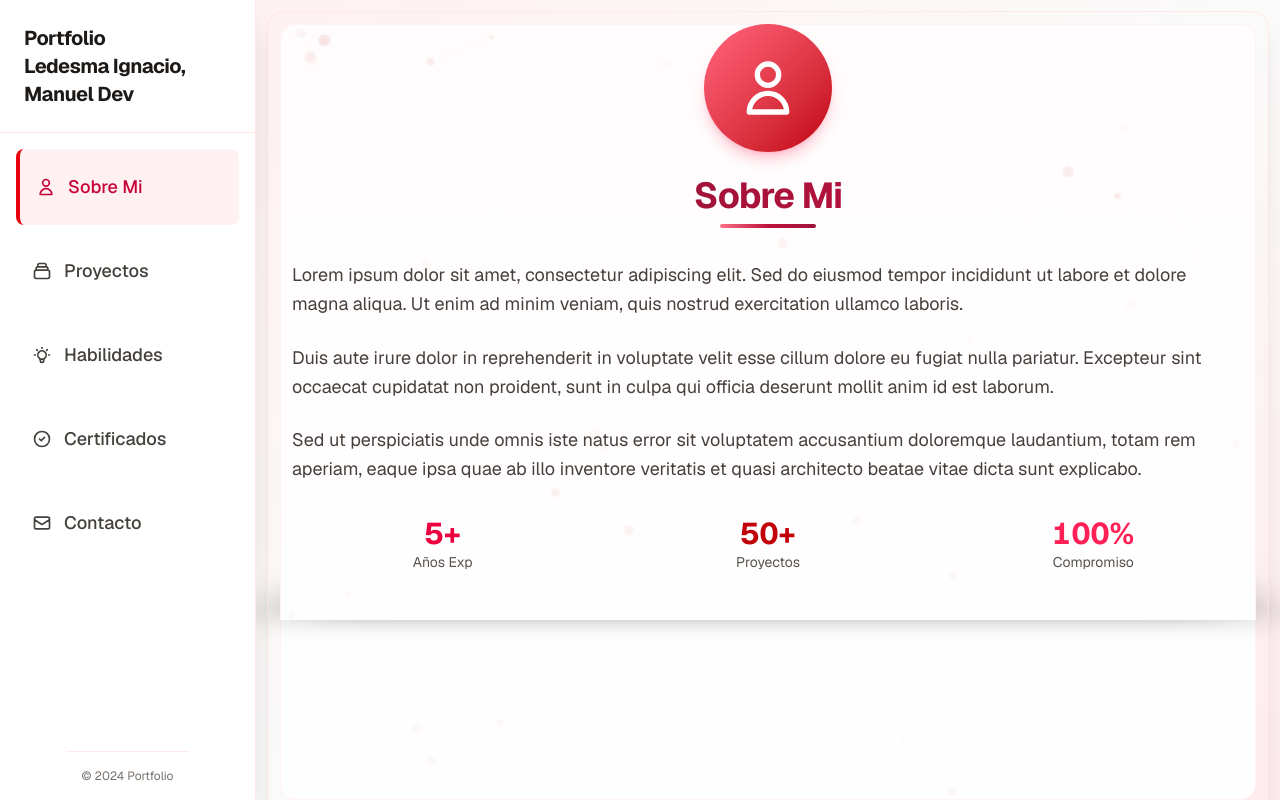
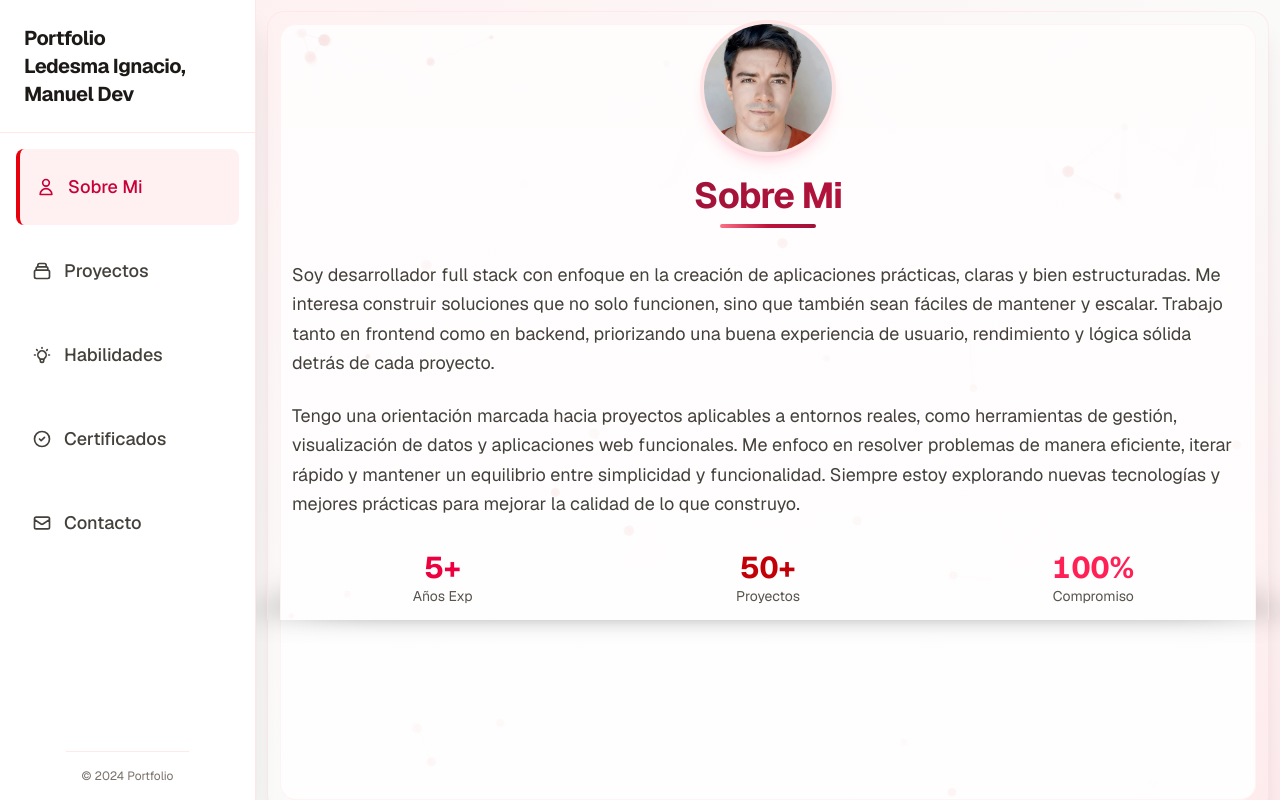
Before and after one commit to NachoLedesma33/Porfolio-Ledesma-Ignacio-Dev, a Next.js app: page / in a window 1280 px wide. Built offline with nearby package versions, Linux system fonts and the light colour scheme; grey boxes are pictures that could not be loaded.

Commit message:
Add new text in about section

```diff
--- a/app/sections/About.tsx
+++ b/app/sections/About.tsx
@@ -3,6 +3,7 @@
 import { useRef } from "react";
 import SectionVenomBackdrop from "@/app/components/SectionVenomBackdrop";
 import { useMouseDragScroll } from "@/app/hooks/useMouseDragScroll";
+import Image from "next/image";
 
 export default function About() {
   const scrollRef = useRef<HTMLDivElement>(null);
@@ -17,10 +18,14 @@ export default function About() {
       <div className="w-full max-w-6xl mx-auto text-center px-1 sm:px-2 lg:px-3 flex-1 flex flex-col">
         {/* Profile Section */}
         <div className="mb-4 sm:mb-6 lg:mb-8">
-          <div className="w-32 h-32 mx-auto mb-6 bg-linear-to-br from-rose-400 to-red-700 rounded-full flex items-center justify-center shadow-lg shadow-rose-500/25">
-            <svg className="w-16 h-16 text-white" fill="none" stroke="currentColor" viewBox="0 0 24 24">
-              <path strokeLinecap="round" strokeLinejoin="round" strokeWidth={2} d="M16 7a4 4 0 11-8 0 4 4 0 018 0zM12 14a7 7 0 00-7 7h14a7 7 0 00-7-7z" />
-            </svg>
+          <div className="relative w-32 h-32 mx-auto mb-6 rounded-full shadow-lg shadow-rose-500/25 overflow-hidden ring-4 ring-rose-100 dark:ring-rose-900/40">
+            <Image
+              src="/portfolio_placeholder.jpg"
+              alt="Foto de perfil"
+              fill
+              className="object-cover"
+              priority
+            />
           </div>
           <h1 className="section-heading text-4xl font-bold tracking-tight mb-2">
             Sobre Mi
@@ -31,15 +36,11 @@ export default function About() {
         {/* Content */}
         <div className="space-y-4 sm:space-y-6 text-left flex-1">
           <p className="text-lg text-stone-700 dark:text-stone-200 leading-relaxed">
-            Lorem ipsum dolor sit amet, consectetur adipiscing elit. Sed do eiusmod tempor incididunt ut labore et dolore magna aliqua. Ut enim ad minim veniam, quis nostrud exercitation ullamco laboris.
+            Soy desarrollador full stack con enfoque en la creación de aplicaciones prácticas, claras y bien estructuradas. Me interesa construir soluciones que no solo funcionen, sino que también sean fáciles de mantener y escalar. Trabajo tanto en frontend como en backend, priorizando una buena experiencia de usuario, rendimiento y lógica sólida detrás de cada proyecto.
           </p>
 
           <p className="text-lg text-stone-700 dark:text-stone-200 leading-relaxed">
-            Duis aute irure dolor in reprehenderit in voluptate velit esse cillum dolore eu fugiat nulla pariatur. Excepteur sint occaecat cupidatat non proident, sunt in culpa qui officia deserunt mollit anim id est laborum.
-          </p>
-
-          <p className="text-lg text-stone-700 dark:text-stone-200 leading-relaxed">
-            Sed ut perspiciatis unde omnis iste natus error sit voluptatem accusantium doloremque laudantium, totam rem aperiam, eaque ipsa quae ab illo inventore veritatis et quasi architecto beatae vitae dicta sunt explicabo.
+            Tengo una orientación marcada hacia proyectos aplicables a entornos reales, como herramientas de gestión, visualización de datos y aplicaciones web funcionales. Me enfoco en resolver problemas de manera eficiente, iterar rápido y mantener un equilibrio entre simplicidad y funcionalidad. Siempre estoy explorando nuevas tecnologías y mejores prácticas para mejorar la calidad de lo que construyo.
           </p>
         </div>
 
--- a/app/sections/Skills.tsx
+++ b/app/sections/Skills.tsx
@@ -273,9 +273,9 @@ export default function Skills() {
             Mi Trayectoria
           </h2>
           <p className="text-sm sm:text-base text-stone-700 dark:text-stone-200 leading-relaxed">
-            Durante los ultimos 5 anos he adquirido y perfeccionado habilidades que me proporcionan un conjunto diverso de herramientas y lenguajes de programación.
-            Esta experiencia me permite abordar desafios complejos en el desarrollo de software, desde aplicaciones web modernas hasta sistemas backend robustos,
-            siempre manteniendo un enfoque en las mejores practicas y la calidad del codigo.
+            Durante los últimos 5 años he adquirido y perfeccionado habilidades que me proporcionan un conjunto diverso de herramientas y lenguajes de programación.
+            Esta experiencia me permite abordar desafíos complejos en el desarrollo de software, desde aplicaciones web modernas hasta sistemas backend robustos,
+            siempre manteniendo un enfoque en las mejores prácticas y la calidad del código.
           </p>
         </div>
 
```
Also changed, not shown: public/portfolio_placeholder.jpg (added).
